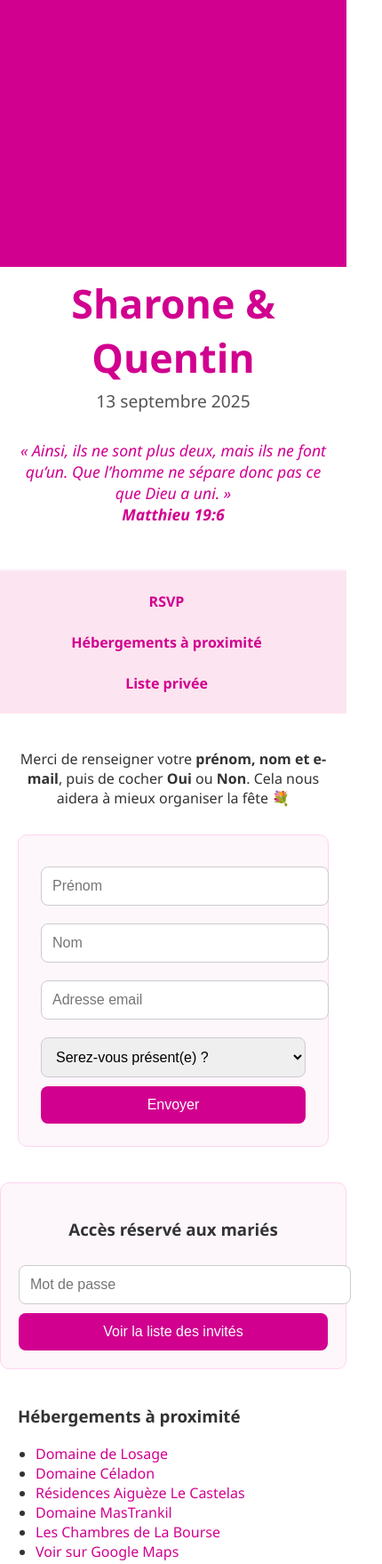
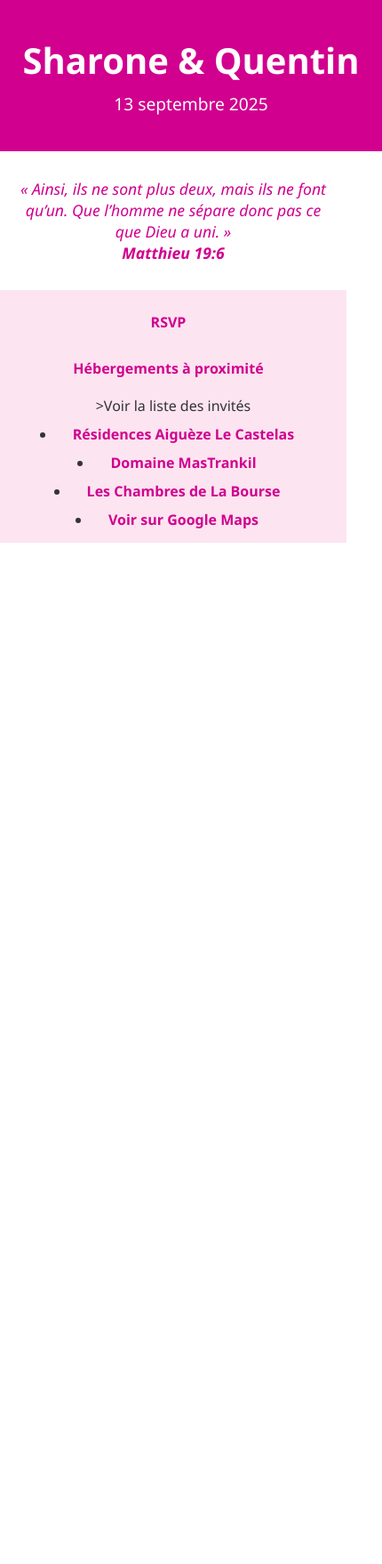
Before and after one commit to Reinemb2/Sharone-Quentin, a plain HTML site: page index.html in a window 390 px wide. Shown: the whole page at 89% size, 430 px wide, since content can reach past the window. After the commit the page ends 844 px from the top, so only its background shows below. Drawn offline with Linux system fonts and the light colour scheme.

Commit message:
Update index.html

```diff
--- a/index.html
+++ b/index.html
@@ -14,29 +14,37 @@
 }
 
 header {
-      background-color: #fff;
-      color: #d1008f;
-      text-align: center;
-      padding-bottom: 20px;
-      border-bottom: 2px solid #f8f0f8;
+margin: 0;
+padding: 0;
 }
 
 .banner {
 width: 100%;
-      height: 300px;
 background-color: #d1008f;
+color: white;
+text-align: center;
+padding: 40px 20px;
 }
 
-    header h1 {
-      font-size: 2.8em;
-      margin: 10px 0 0;
+.banner h1 {
+font-size: 2.5em;
+margin: 0;
 }
 
-    header h2 {
+.banner h2 {
 font-weight: normal;
 font-size: 1.2em;
-      color: #555;
-      margin-top: 5px;
+margin: 8px 0 0;
+}
+
+.verset {
+font-style: italic;
+font-size: 1.1em;
+max-width: 700px;
+margin: 20px auto;
+padding: 10px 20px;
+color: #d1008f;
+text-align: center;
 }
 
 nav {
@@ -53,22 +61,13 @@
 text-decoration: none;
 color: #d1008f;
 font-weight: bold;
-      padding: 8px 12px;
+padding: 10px 14px;
 border-radius: 6px;
 transition: background 0.2s;
 }
 
 nav a:hover {
 background-color: #f8cde4;
-    }
-
-    .verset {
-      font-style: italic;
-      font-size: 1.1em;
-      max-width: 700px;
-      margin: 20px auto;
-      padding: 10px 20px;
-      color: #d1008f;
 }
 
 .container {
@@ -167,12 +166,11 @@
 @media (max-width: 600px) {
 nav {
 flex-direction: column;
-        gap: 8px;
+gap: 10px;
 padding: 15px 0;
 }
 
 nav a {
-        display: inline-block;
 width: 90%;
 font-size: 1em;
 }
@@ -182,62 +180,18 @@
 <body>
 
 <header>
-    <div class="banner"></div>
+<div class="banner">
 <h1>Sharone & Quentin</h1>
 <h2>13 septembre 2025</h2>
+</div>
 <p class="verset">« Ainsi, ils ne sont plus deux, mais ils ne font qu’un. Que l’homme ne sépare donc pas ce que Dieu a uni. »<br><strong>Matthieu 19:6</strong></p>
 </header>
 
 <nav>
 <a href="#rsvp">RSVP</a>
-    <a href="#hebergements">Hébergements à proximité</a>
-    <a href="#acces-prive">Liste privée</a>
-  </nav>
-
-  <div class="container" id="rsvp">
-    <div class="intro">
-      Merci de renseigner votre <strong>prénom, nom et e-mail</strong>, puis de cocher <strong>Oui</strong> ou <strong>Non</strong>. Cela nous aidera à mieux organiser la fête 💐
-    </div>
-
-    <form id="rsvp-form">
-      <input type="text" id="prenom" placeholder="Prénom" required />
-      <input type="text" id="nom" placeholder="Nom" required />
-      <input type="email" id="email" placeholder="Adresse email" required />
-      <select id="presence" required>
-        <option value="">Serez-vous présent(e) ?</option>
-        <option value="Oui">Oui</option>
-        <option value="Non">Non</option>
-      </select>
-      <button type="submit">Envoyer</button>
-    </form>
-  </div>
-
-  <div class="container password-form" id="acces-prive">
-    <h3>Accès réservé aux mariés</h3>
-    <input type="password" id="password" placeholder="Mot de passe" />
-    <button onclick="verifierMotDePasse()">Voir la liste des invités</button>
-  </div>
-
-  <div class="container liste-invites" id="liste-invites">
-    <h3>Liste des invités :</h3>
-    <table id="invites-table">
-      <thead>
-        <tr>
-          <th>Prénom</th>
-          <th>Nom</th>
-          <th>Email</th>
-          <th>Présence</th>
-        </tr>
-      </thead>
-      <tbody></tbody>
-    </table>
-  </div>
-
-  <div class="container infos-pratiques" id="hebergements">
-    <h3>Hébergements à proximité</h3>
-    <ul>
-      <li><a href="https://www.domainedelosage.com" target="_blank">Domaine de Losage</a></li>
-      <li><a href="https://www.domaineceladon.com" target="_blank">Domaine Céladon</a></li>
+<a href="#hebergements">
+Hébergements à proximité</a>
+>Voir la liste des invités</button>
 <li><a href="https://www.vacances-authentiques.com/residences/aigueze-le-castelas/" target="_blank">Résidences Aiguèze Le Castelas</a></li>
 <li><a href="https://www.mastrankil.com" target="_blank">Domaine MasTrankil</a></li>
 <li><a href="https://www.leschambresdelabourse.fr" target="_blank">Les Chambres de La Bourse</a></li>
@@ -270,6 +224,7 @@
 if (mdp === "SharoneQuentinetDieu") {
 document.getElementById("liste-invites").style.display = "block";
 document.getElementById("acces-prive").style.display = "none";
+document.getElementById("liste-invites").scrollIntoView({ behavior: "smooth" });
 } else {
 alert("Mot de passe incorrect.");
 }
```
Lines whose indentation alone changed are shown as unchanged.
